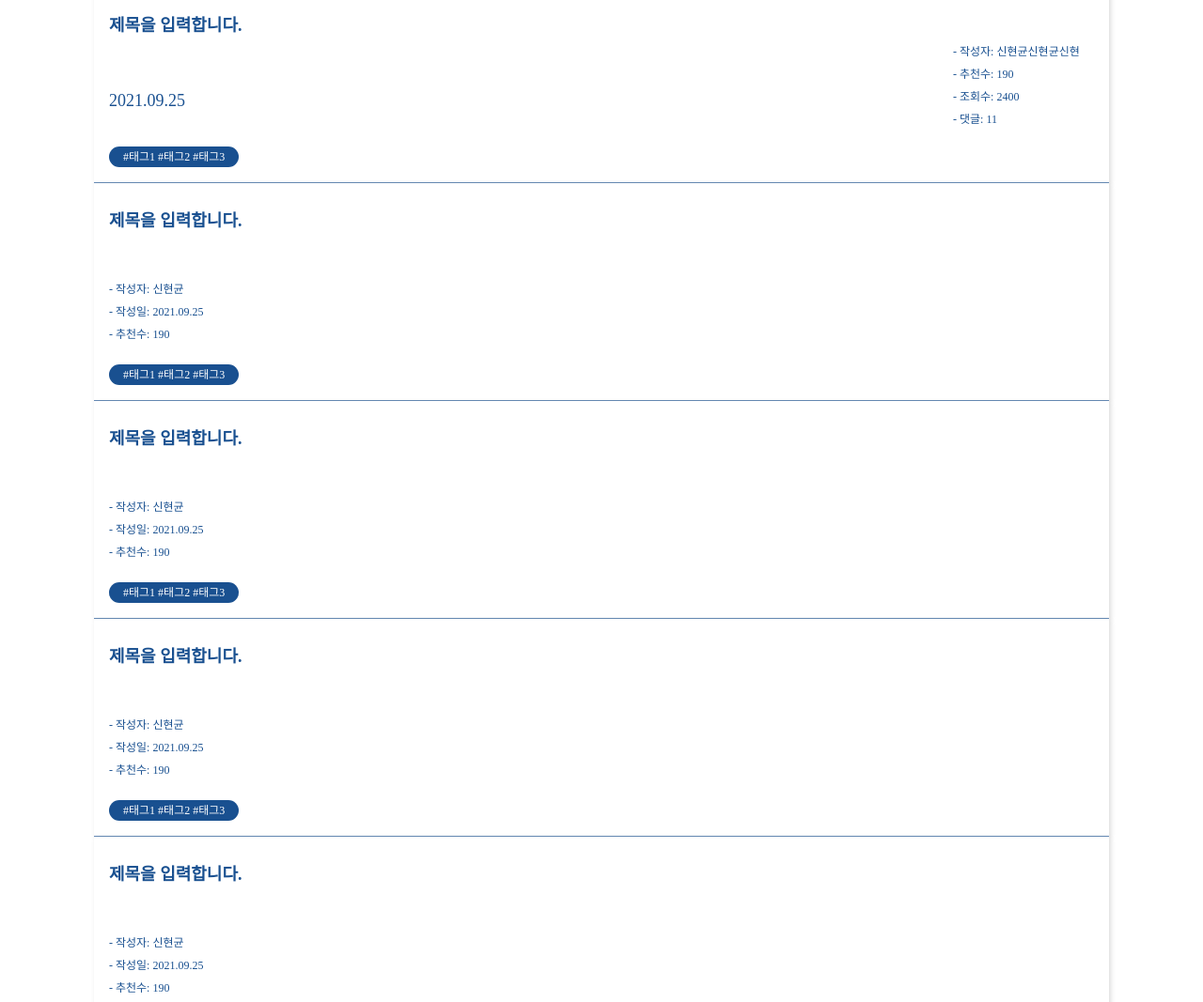
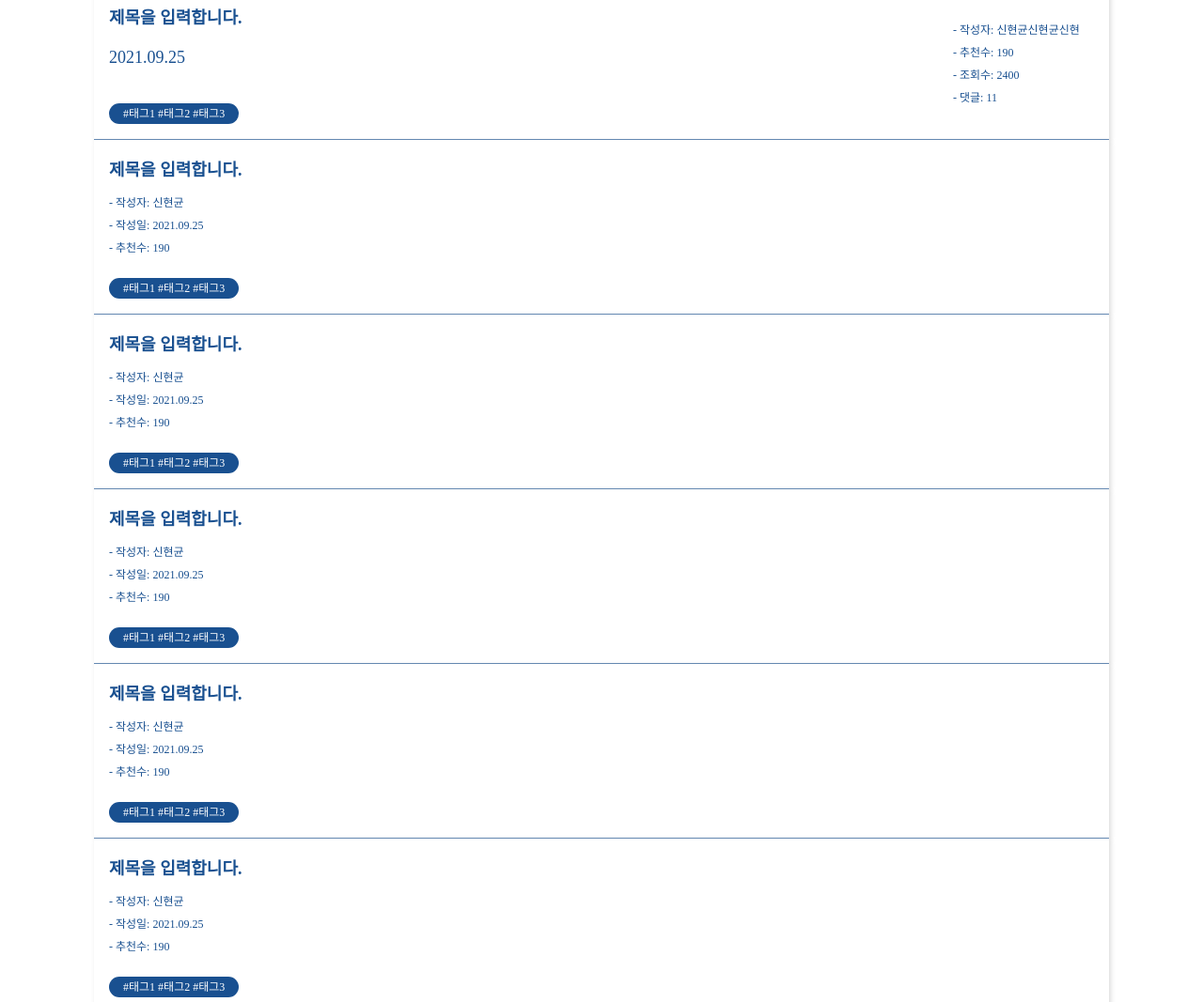
Before and after one commit to hye0ngyun/LIO, a plain HTML site: page public/HTML/board-free.html in a window 1280 px wide. Shown: the part 382-1449 px from the top of the page at 94% size. Drawn offline with Linux system fonts and the light colour scheme; a web font is replaced by a local one.

Commit message:
Update login-modal

```diff
--- a/public/CSS/style.css
+++ b/public/CSS/style.css
@@ -570,7 +570,7 @@ body {
 }
 .card-item {
   width: 33.33333%;
-  padding: 1rem;
+  padding: 0 1rem;
   margin-bottom: 2rem;
   box-sizing: border-box;
 }
@@ -596,6 +596,7 @@ body {
     padding: 0 1rem;
   }
   .card-item {
+    margin-bottom: 1rem;
     width: 100%;
   }
 }
--- a/public/HTML/board-free.html
+++ b/public/HTML/board-free.html
@@ -24,6 +24,9 @@
       }
       .bulletien-info_board_ly {
         width: 150px;
+      }
+      .card__head_board_ly {
+        margin: 7px 0 14px 0;
       }
     </style>
   </head>
@@ -92,7 +95,7 @@
           <div class="card-item">
             <a href="#" class="card card_board-ly">
               <div class="">
-                <h3 class="card__head card__head_preview-board">
+                <h3 class="card__head card__head_board_ly">
                   제목을 입력합니다.
                 </h3>
                 <span class="card__date">2021.09.25</span>
@@ -110,9 +113,7 @@
           </div>
           <div class="card-item">
             <a href="#" class="card">
-              <h3 class="card__head card__head_preview-board">
-                제목을 입력합니다.
-              </h3>
+              <h3 class="card__head card__head_board_ly">제목을 입력합니다.</h3>
               <div class="card__ly1">
                 <ul class="bulletien-info">
                   <li class="bulletien-info__item">- 작성자: 신현균</li>
@@ -127,9 +128,7 @@
           </div>
           <div class="card-item">
             <a href="#" class="card">
-              <h3 class="card__head card__head_preview-board">
-                제목을 입력합니다.
-              </h3>
+              <h3 class="card__head card__head_board_ly">제목을 입력합니다.</h3>
               <div class="card__ly1">
                 <ul class="bulletien-info">
                   <li class="bulletien-info__item">- 작성자: 신현균</li>
@@ -144,9 +143,7 @@
           </div>
           <div class="card-item">
             <a href="#" class="card">
-              <h3 class="card__head card__head_preview-board">
-                제목을 입력합니다.
-              </h3>
+              <h3 class="card__head card__head_board_ly">제목을 입력합니다.</h3>
               <div class="card__ly1">
                 <ul class="bulletien-info">
                   <li class="bulletien-info__item">- 작성자: 신현균</li>
@@ -161,9 +158,7 @@
           </div>
           <div class="card-item">
             <a href="#" class="card">
-              <h3 class="card__head card__head_preview-board">
-                제목을 입력합니다.
-              </h3>
+              <h3 class="card__head card__head_board_ly">제목을 입력합니다.</h3>
               <div class="card__ly1">
                 <ul class="bulletien-info">
                   <li class="bulletien-info__item">- 작성자: 신현균</li>
@@ -178,9 +173,7 @@
           </div>
           <div class="card-item">
             <a href="#" class="card">
-              <h3 class="card__head card__head_preview-board">
-                제목을 입력합니다.
-              </h3>
+              <h3 class="card__head card__head_board_ly">제목을 입력합니다.</h3>
               <div class="card__ly1">
                 <ul class="bulletien-info">
                   <li class="bulletien-info__item">- 작성자: 신현균</li>
--- a/public/JS/login-modal.js
+++ b/public/JS/login-modal.js
@@ -53,7 +53,7 @@
           alt="modal-prev"
         />
       </a>
-      <a href="#open-login-modal">
+      <a href="#">
         <img
           class="modal-content__close"
           src="../img/close_white_24dp.svg"
```
Also changed, not shown: public/JS/script.js (+10 -2 lines).
